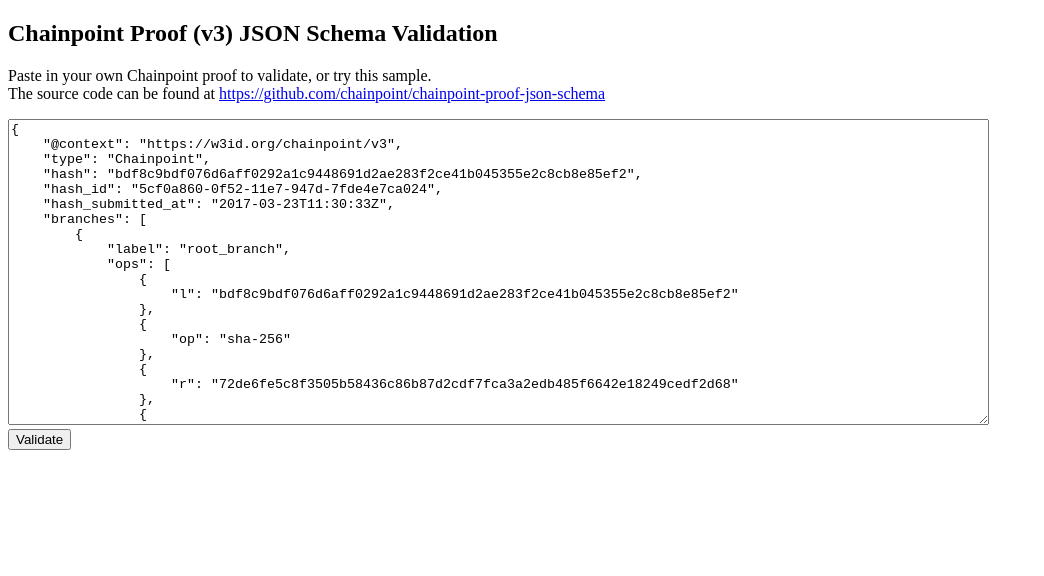
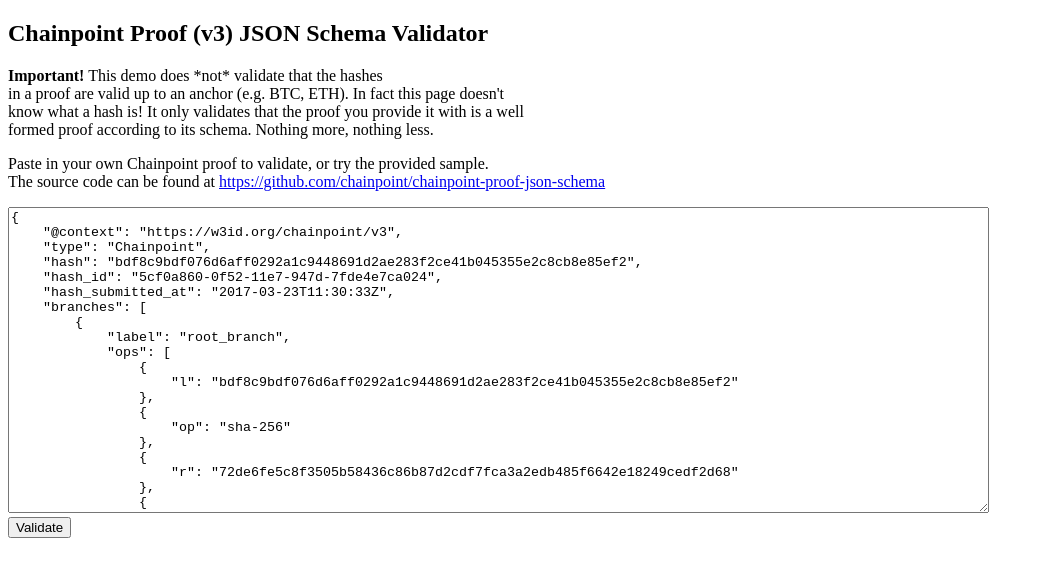
Before and after one commit to chainpoint/chainpoint-proof-json-schema, a website: page docs/index.html in a window 1280 px wide. Shown: the whole page, without its empty margins (0-1044 px from the left). Drawn offline with nearby package versions, Linux system fonts and the light colour scheme.

Commit message:
Copy updates to make abundantly clear that this package does schema, not hash, validation.

```diff
--- a/docs/index.html
+++ b/docs/index.html
@@ -6,9 +6,15 @@
 </head>
 
 <body>
-  <h2>Chainpoint Proof (v3) JSON Schema Validation</h2>
+  <h2>Chainpoint Proof (v3) JSON Schema Validator</h2>
 
-  <p>Paste in your own Chainpoint proof to validate, or try this sample.<br>The source code can be found at <a href="https://github.com/chainpoint/chainpoint-proof-json-schema">https://github.com/chainpoint/chainpoint-proof-json-schema</a></p>
+  <p><strong>Important!</strong> This demo does *not* validate that the hashes<br>
+  in a proof are valid up to an anchor (e.g. BTC, ETH). In fact this page doesn't<br>
+  know what a hash is! It only validates that the proof you provide it with is a well<br>
+  formed proof according to its schema. Nothing more, nothing less.</p>
+
+  <p>Paste in your own Chainpoint proof to validate, or try the provided sample.<br>
+  The source code can be found at <a href="https://github.com/chainpoint/chainpoint-proof-json-schema">https://github.com/chainpoint/chainpoint-proof-json-schema</a></p>
 
   <textarea id="proof" cols="120" rows="20">Enter text here...</textarea>
   <br>
```
Also changed, not shown: README.md.
